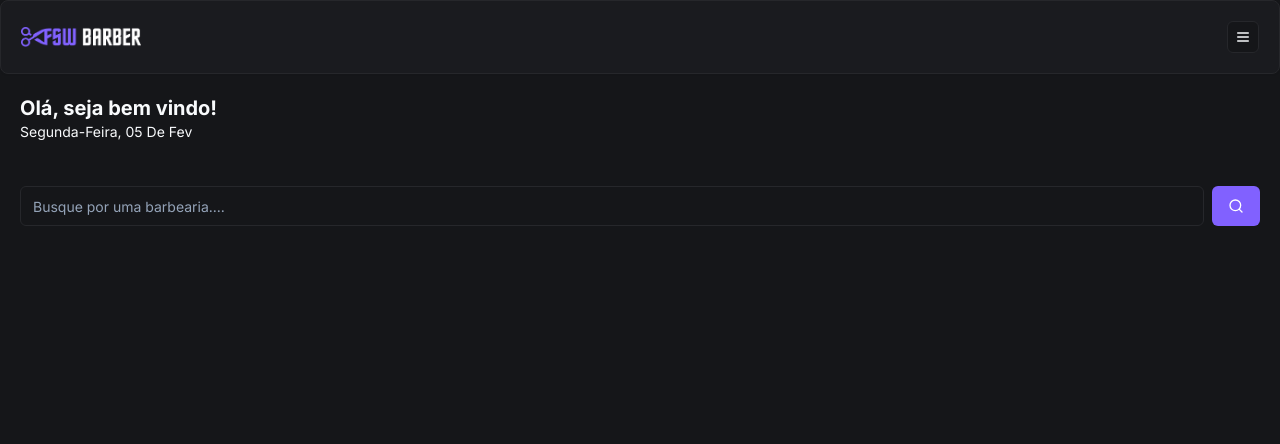
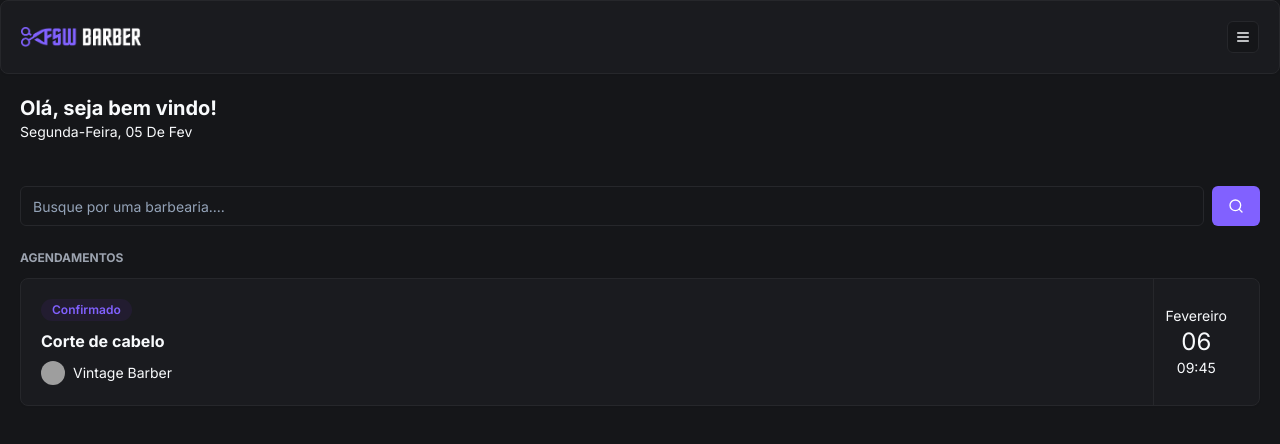
Before and after one commit to joaodev2005/Booking_Barber, a Next.js app in the folder my_booking/: page / in a window 1280 px wide. Shown: the top 444 px of the page. Built offline with nearby package versions, Linux system fonts and the light colour scheme; grey boxes are pictures that could not be loaded.

Commit message:
feat: add initial  booking component

```diff
--- a/my_booking/app/(home)/page.tsx
+++ b/my_booking/app/(home)/page.tsx
@@ -2,6 +2,7 @@
 import { ptBR } from 'date-fns/locale/pt-BR';
 import { format } from 'date-fns'
 import Search from "./_components/Search";
+import BookingItem from "../_components/BookingItem";
 export default function Home() {
   return (
     <>
@@ -19,6 +20,11 @@
       <div className="px-5 mt-6">
         <Search />
       </div>
+
+      <div className="px-5 mt-6">
+        <h2 className="text-xs uppercase text-gray-400 font-bold mb-3">Agendamentos</h2>
+        <BookingItem />
+      </div>
     </>
   );
 }
--- /dev/null
+++ b/my_booking/app/_components/BookingItem.tsx
@@ -0,0 +1,35 @@
+import React from 'react'
+import { Card, CardContent } from './ui/card'
+import { Badge } from './ui/badge'
+import { Avatar, AvatarFallback, AvatarImage } from './ui/avatar'
+
+const BookingItem = () => {
+    return (
+        <Card>
+            <CardContent className='p-5 py-0 flex flex-row justify-between'>
+                <div className='flex flex-col gap-2 py-5'>
+                    <Badge className='bg-[#221C30] text-primary hover:bg-[#221C30] w-fit'>
+                        Confirmado
+                    </Badge>
+                    <h2 className='font-bold'>Corte de cabelo</h2>
+                    <div className="flex items-center gap-2">
+                        <Avatar className='w-6 h-6'>
+                            <AvatarImage src='https://utfs.io/f/c97a2dc9-cf62-468b-a851-bfd2bdde775f-16p.png' />
+                            <AvatarFallback>CJ</AvatarFallback>
+                        </Avatar>
+
+                        <h3 className='text-sm'>Vintage Barber</h3>
+                    </div>
+                </div>
+
+                <div className='flex flex-col items-center justify-center border-l border-solid border-secondary px-3'>
+                    <p className='text-sm'>Fevereiro</p>
+                    <p className='text-2xl'>06</p>
+                    <p className='text-sm'>09:45</p>
+                </div>
+            </CardContent>
+        </Card>
+    )
+}
+
+export default BookingItem
--- /dev/null
+++ b/my_booking/app/_components/ui/avatar.tsx
@@ -0,0 +1,50 @@
+"use client"
+
+import * as React from "react"
+import * as AvatarPrimitive from "@radix-ui/react-avatar"
+
+import { cn } from "@/app/_lib/utils"
+
+const Avatar = React.forwardRef<
+  React.ElementRef<typeof AvatarPrimitive.Root>,
+  React.ComponentPropsWithoutRef<typeof AvatarPrimitive.Root>
+>(({ className, ...props }, ref) => (
+  <AvatarPrimitive.Root
+    ref={ref}
+    className={cn(
+      "relative flex h-10 w-10 shrink-0 overflow-hidden rounded-full",
+      className
+    )}
+    {...props}
+  />
+))
+Avatar.displayName = AvatarPrimitive.Root.displayName
+
+const AvatarImage = React.forwardRef<
+  React.ElementRef<typeof AvatarPrimitive.Image>,
+  React.ComponentPropsWithoutRef<typeof AvatarPrimitive.Image>
+>(({ className, ...props }, ref) => (
+  <AvatarPrimitive.Image
+    ref={ref}
+    className={cn("aspect-square h-full w-full", className)}
+    {...props}
+  />
+))
+AvatarImage.displayName = AvatarPrimitive.Image.displayName
+
+const AvatarFallback = React.forwardRef<
+  React.ElementRef<typeof AvatarPrimitive.Fallback>,
+  React.ComponentPropsWithoutRef<typeof AvatarPrimitive.Fallback>
+>(({ className, ...props }, ref) => (
+  <AvatarPrimitive.Fallback
+    ref={ref}
+    className={cn(
+      "flex h-full w-full items-center justify-center rounded-full bg-muted",
+      className
+    )}
+    {...props}
+  />
+))
+AvatarFallback.displayName = AvatarPrimitive.Fallback.displayName
+
+export { Avatar, AvatarImage, AvatarFallback }
--- /dev/null
+++ b/my_booking/app/_components/ui/badge.tsx
@@ -0,0 +1,36 @@
+import * as React from "react"
+import { cva, type VariantProps } from "class-variance-authority"
+
+import { cn } from "@/app/_lib/utils"
+
+const badgeVariants = cva(
+  "inline-flex items-center rounded-full border px-2.5 py-0.5 text-xs font-semibold transition-colors focus:outline-none focus:ring-2 focus:ring-ring focus:ring-offset-2",
+  {
+    variants: {
+      variant: {
+        default:
+          "border-transparent bg-primary text-primary-foreground hover:bg-primary/80",
+        secondary:
+          "border-transparent bg-secondary text-secondary-foreground hover:bg-secondary/80",
+        destructive:
+          "border-transparent bg-destructive text-destructive-foreground hover:bg-destructive/80",
+        outline: "text-foreground",
+      },
+    },
+    defaultVariants: {
+      variant: "default",
+    },
+  }
+)
+
+export interface BadgeProps
+  extends React.HTMLAttributes<HTMLDivElement>,
+    VariantProps<typeof badgeVariants> {}
+
+function Badge({ className, variant, ...props }: BadgeProps) {
+  return (
+    <div className={cn(badgeVariants({ variant }), className)} {...props} />
+  )
+}
+
+export { Badge, badgeVariants }
--- a/my_booking/package.json
+++ b/my_booking/package.json
@@ -9,6 +9,7 @@
     "lint": "next lint"
   },
   "dependencies": {
+    "@radix-ui/react-avatar": "^1.0.4",
     "@radix-ui/react-slot": "^1.0.2",
     "class-variance-authority": "^0.7.0",
     "clsx": "^2.1.0",
```
Also changed, not shown: 1 other file (tests, documents, lock files or other folders).
